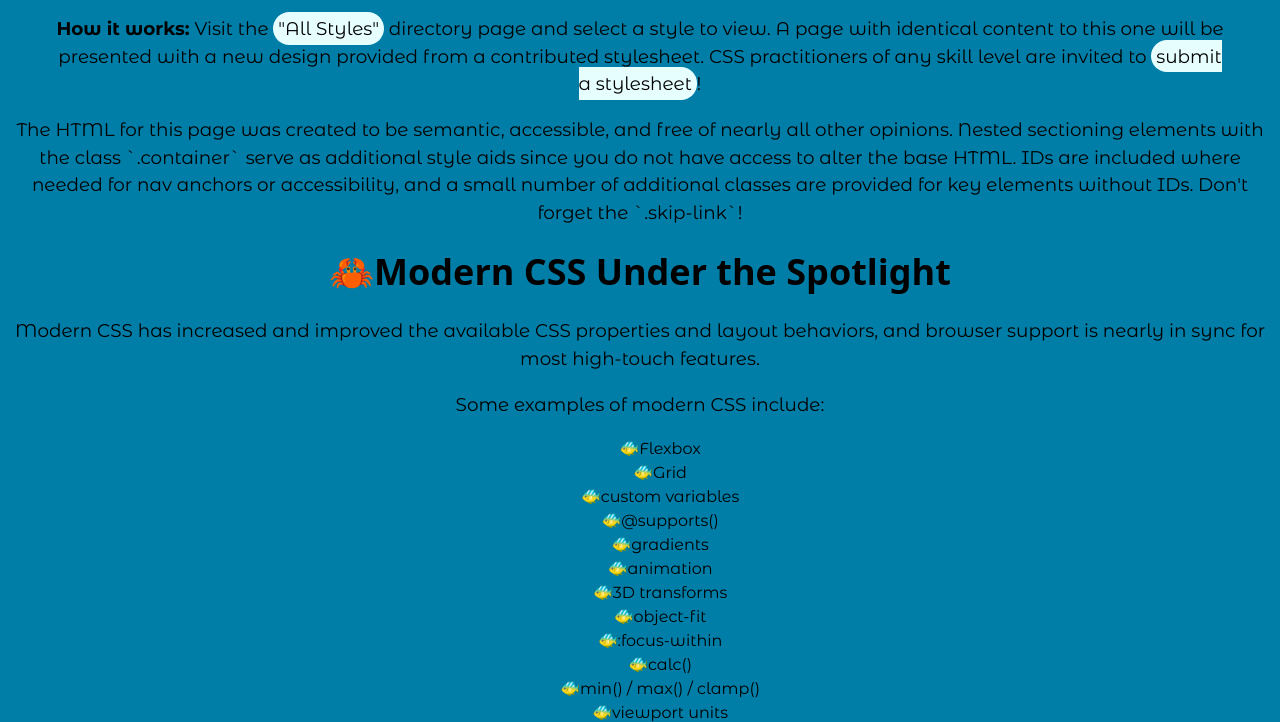
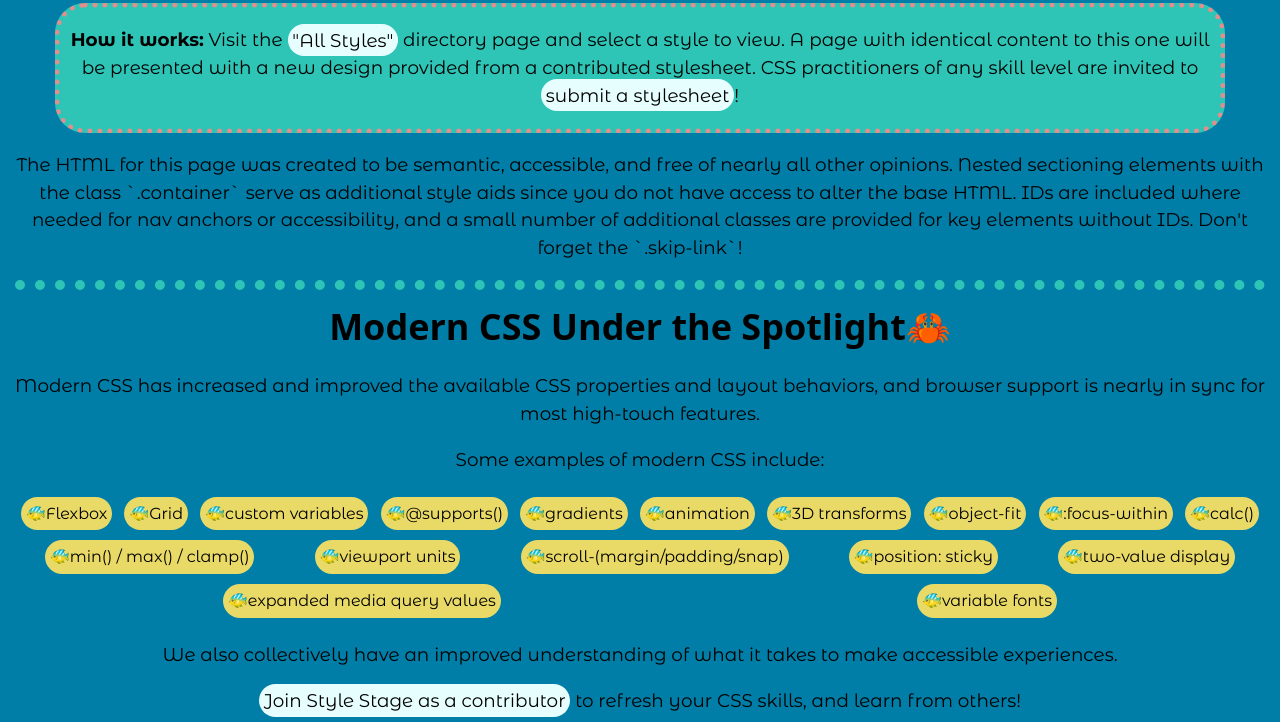
Before and after one commit to 7pigy7/SSUnderwater, a website: page public/index.html in a window 1280 px wide. Shown: the part 739-1461 px from the top of the page. Drawn offline with Linux system fonts and the light colour scheme; a web font is replaced by a local one.

Commit message:
about work

```diff
--- a/sass/Block/_about.scss
+++ b/sass/Block/_about.scss
@@ -1,21 +1,47 @@
 //#about
-/*#about .container:first-child{
+
+#about .container {
+    border-bottom: $border-circles;
+    margin-top: $margin;
+}
+
+#about .container:first-child blockquote {
+    background-color: $color-primary;
+    border: 5px dotted $color-secondary;
+    border-radius: $border-radius;
+}
+
+#about .container ul li::before {
+    content: "🐠";
+}
+
+#about .container ul {
+    display: flex;
+    flex-wrap: wrap;
+    align-items: center;
+    justify-content: space-around;
+}
+
+#about .container ul li {
+    background-color: $color-accent;
+    border-radius: $border-radius;
+    padding: $padding;
+    margin: 5px;
+}
+
+@include breakpoint(computer) {
+    #about .container:first-child h2::before {
+        content: "🐙";
+    }
+
+    #about .container:nth-child(2) h2::after {
+        content: "🦀";
+    }
+
+    /*#about .container:first-child{
 
 }
 #about .container:nth-child(2){
 
 }*/
-
-#about .container ul li::before {
-    content: "🐠";
 }
-
-@include breakpoint(computer) {
-    #about .container:first-child h2::after {
-        content: "🐙";
-    }
-
-    #about .container:nth-child(2) h2::before {
-        content: "🦀";
-    }
-}
--- a/sass/Block/_footer.scss
+++ b/sass/Block/_footer.scss
@@ -19,8 +19,6 @@
 
 .page-footer .container ul {
     order: 1;
-    padding: 0;
-    margin: 0;
     display: grid;
     grid-template-columns: 1fr 1fr;
     grid-template-areas:
--- a/sass/Block/_nav.scss
+++ b/sass/Block/_nav.scss
@@ -8,7 +8,7 @@ nav {
 }
 
 nav ul {
-    padding: 0;
+    margin: $margin;
 
     li {
         padding: $padding;
--- a/sass/Composition/_layout.scss
+++ b/sass/Composition/_layout.scss
@@ -32,6 +32,8 @@ p {
 
 ul{
   list-style: none;
+  padding: 0;
+  margin: 0;
 }
 
 #main {
```
Also changed, not shown: public/style.css.
